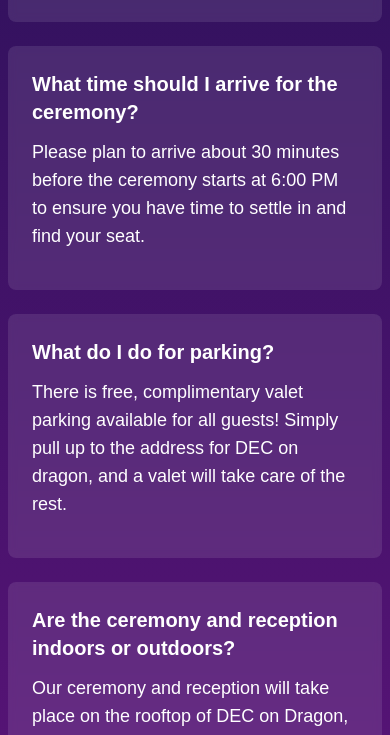
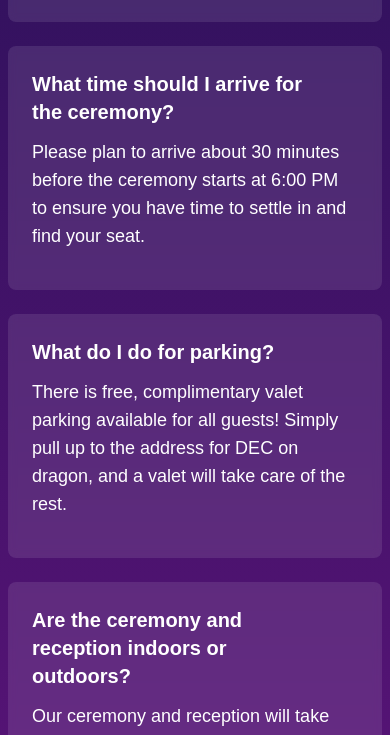
Before and after one commit to seanblonien/forever-fest-2026, a Next.js app: page /faqs in a window 390 px wide. Shown: the part 831-1566 px from the top of the page. Built offline with nearby package versions, Linux system fonts and the light colour scheme.

Commit message:
Added hash routing on FAQ page

```diff
--- a/components/home/EventDetails.tsx
+++ b/components/home/EventDetails.tsx
@@ -1,16 +1,13 @@
+import Link from 'next/link';
+
 export function EventDetails() {
-  // High-level event info component
-  const EventInfo = () => (
-    <div className="flex flex-col space-y-2 text-lavender-pink text-center md:text-left font-league-gothic">
-      <div className="text-4xl">Dallas, Texas</div>
-      <div className="text-lg opacity-80">DEC on Dragon</div>
-    </div>
-  );
-
   return (
     <div className="flex flex-col md:flex-row max-w-[600px] mx-auto px-4 mb-12 text-white items-center md:items-stretch">
       {/* Date Section - responsive layout */}
-      <div className="flex-1 text-center md:text-left md:relative mb-6 md:mb-0">
+      <Link
+        href="/faqs#when-is-the-wedding"
+        className="flex-1 text-center md:text-left md:relative mb-6 md:mb-0 cursor-pointer"
+      >
         {/* Mobile: Single line date */}
         <div className="md:hidden text-6xl font-black text-lavender-pink font-league-gothic">
           MARCH
@@ -32,14 +29,20 @@ export function EventDetails() {
             2026
           </div>
         </div>
-      </div>
+      </Link>
 
       {/* Vertical separator line - desktop only */}
       <div className="hidden md:block w-px bg-lavender-pink mx-8"></div>
 
       {/* Event Details Section */}
       <div className="flex-1 flex flex-col justify-center">
-        <EventInfo />
+        <Link
+          href="/faqs#where-is-the-wedding"
+          className="flex flex-col space-y-2 text-lavender-pink text-center md:text-left font-league-gothic cursor-pointer"
+        >
+          <div className="text-4xl">Dallas, Texas</div>
+          <div className="text-lg opacity-80">DEC on Dragon</div>
+        </Link>
       </div>
     </div>
   );
--- a/components/pages/FAQsPage.tsx
+++ b/components/pages/FAQsPage.tsx
@@ -1,6 +1,10 @@
+'use client';
+
 import MapLinks from '@/components/MapLinks';
-import {ExternalLink, Pin, Plane} from 'lucide-react';
+import {useRouteHash} from '@/hooks';
+import {ExternalLink, LinkIcon, Pin, Plane} from 'lucide-react';
 import Link from 'next/link';
+import {useState} from 'react';
 import {CalendarEmbedDynamic} from '../home';
 
 // Travel Link Component
@@ -33,13 +37,90 @@ function PinterestMoodboardLink() {
   );
 }
 
-type FAQ = {
+// Function to generate URL-friendly slugs from questions
+function generateSlug(question: string): string {
+  return question
+    .toLowerCase()
+    .replace(/[^a-z0-9\s-]/g, '') // Remove special characters
+    .replace(/\s+/g, '-') // Replace spaces with hyphens
+    .replace(/-+/g, '-') // Replace multiple hyphens with single hyphen
+    .trim();
+}
+
+type QuestionProps = {
+  question: string;
+  answer: string;
+  component?: React.ReactNode;
+  highlightedId: string | null;
+};
+
+function IndividualFAQ({question, answer, component, highlightedId}: QuestionProps) {
+  const [copiedTooltip, setCopiedTooltip] = useState(false);
+  const slug = generateSlug(question);
+  const isHighlighted = highlightedId === slug;
+
+  const copyLinkToClipboard = () => {
+    const url = `${window.location.origin}${window.location.pathname}#${slug}`;
+    navigator.clipboard.writeText(url);
+
+    // Show tooltip
+    setCopiedTooltip(true);
+
+    // Hide tooltip after 1.5 seconds
+    setTimeout(() => {
+      setCopiedTooltip(false);
+    }, 1500);
+  };
+
+  return (
+    <div
+      id={slug}
+      className={`bg-white/10 backdrop-blur-sm rounded-lg p-6 transition-all duration-500 group/question ${
+        isHighlighted
+          ? 'ring-2 ring-[#DE1ACE] shadow-lg shadow-[#DE1ACE]/50 bg-white/20'
+          : ''
+      }`}
+    >
+      <div className="flex items-center justify-between mb-3">
+        <h3
+          className="text-xl font-bold flex-1 cursor-pointer group-hover/question:underline transition-all duration-200"
+          onClick={copyLinkToClipboard}
+          title="Copy link to this question"
+        >
+          {question}
+        </h3>
+        <div className="relative">
+          <button
+            onClick={copyLinkToClipboard}
+            className="ml-3 p-1 rounded hover:bg-white/10 transition-all duration-200 opacity-0 group-hover/question:opacity-100"
+            title="Copy link to this question"
+          >
+            <LinkIcon className="w-4 h-4 text-white/60 hover:text-white transition-colors duration-200" />
+          </button>
+          {copiedTooltip && (
+            <div className="absolute -top-8 -left-4 bg-[#DE1ACE]/90 text-white text-sm px-3 py-2 rounded-lg whitespace-nowrap z-10 shadow-lg transition-opacity duration-300 animate-in fade-in-0">
+              Link copied!
+            </div>
+          )}
+        </div>
+      </div>
+      <p className="text-lg mb-4">{answer}</p>
+      {component && (
+        <div className="mt-4 flex justify-center">
+          {component}
+        </div>
+      )}
+    </div>
+  );
+}
+
+type FAQData = {
   question: string;
   answer: string;
   component?: React.ReactNode;
 };
 
-const faqs: FAQ[] = [
+const faqs: FAQData[] = [
   // Essential Event Details
   {
     question: 'When is the wedding?',
@@ -111,21 +192,21 @@ const faqs: FAQ[] = [
 ];
 
 export default function FAQsPage() {
+  const {currentHash} = useRouteHash();
+
   return (
     <div className="w-full max-w-[600px] mx-auto text-center text-white pt-6 pb-12 px-2 md:px-0">
       <h1 className="text-4xl md:text-6xl mb-8 font-league-gothic">FAQs</h1>
       <div className="space-y-6">
         <div className="space-y-6 text-left">
           {faqs.map((faq, index) => (
-            <div key={index} className="bg-white/10 backdrop-blur-sm rounded-lg p-6">
-              <h3 className="text-xl mb-3 font-bold">{faq.question}</h3>
-              <p className="text-lg mb-4">{faq.answer}</p>
-              {faq.component && (
-                <div className="mt-4 flex justify-center">
-                  {faq.component}
-                </div>
-              )}
-            </div>
+            <IndividualFAQ
+              key={index}
+              question={faq.question}
+              answer={faq.answer}
+              component={faq.component}
+              highlightedId={currentHash}
+            />
           ))}
         </div>
       </div>
--- a/components/pages/OurStoryPage.tsx
+++ b/components/pages/OurStoryPage.tsx
@@ -1,4 +1,5 @@
 import Image from 'next/image';
+import Link from 'next/link';
 import Zoom from 'react-medium-image-zoom';
 import 'react-medium-image-zoom/dist/styles.css';
 import '../../styles/zoom-custom.css';
@@ -9,6 +10,7 @@ type TimelineItem = {
   date: string;
   label: string;
   grid?: boolean;
+  dateLink?: string;
   photos?: {
     id: number;
     src: string;
@@ -129,6 +131,7 @@ const timelineData: TimelineItem[] = [
     id: 13,
     date: 'March 28th, 2026',
     label: '➡️ Forever Fest 2026!',
+    dateLink: '/faqs#when-is-the-wedding',
   },
 ];
 
@@ -156,21 +159,15 @@ export default function OurStoryPage() {
 
         {/* Timeline Items */}
         <div className="space-y-12">
-          {timelineData.map((item) => (
-            <div key={item.id} className="relative">
-              {/* Disco Ball Point - precisely centered on the vertical line */}
-              <div className="absolute -left-4 top-4 w-0 h-0 flex items-center justify-center -translate-x-1/2">
-                <span className="text-2xl leading-none">🪩</span>
-              </div>
-
-              {/* Content */}
-              <div className="ml-4">
+          {timelineData.map((item) => {
+            const content = (
+              <>
                 {/* Date and Label */}
                 <div className="mb-4">
-                  <h3 className="text-2xl font-alex-brush text-papaya-whip mb-1">
+                  <h3 className="text-2xl font-alex-brush mb-1 transition-transform duration-300 hover:scale-[1.2] origin-left">
                     {item.date}
                   </h3>
-                  <h4 className="text-xl font-league-gothic text-papaya-whip">
+                  <h4 className="text-xl font-league-gothic transition-transform duration-300 hover:scale-[1.2] origin-left">
                     {item.label}
                   </h4>
                 </div>
@@ -202,9 +199,31 @@ export default function OurStoryPage() {
                     ))}
                   </div>
                 )}
+              </>
+            );
+
+            return (
+              <div key={item.id} className="relative">
+                {/* Disco Ball Point - precisely centered on the vertical line */}
+                <div className="absolute -left-4 top-4 w-0 h-0 flex items-center justify-center -translate-x-1/2">
+                  <span className="text-3xl leading-none cursor-pointer transition-transform duration-houseBpm hover:scale-150 hover:rotate-360 active:scale-150 active:rotate-360">🪩</span>
+                </div>
+
+                {/* Content */}
+                <div className="ml-4">
+                  {item.dateLink
+                    ? (
+                        <Link href={item.dateLink} className="block hover:opacity-80 transition-opacity duration-200">
+                          {content}
+                        </Link>
+                      )
+                    : (
+                        content
+                      )}
+                </div>
               </div>
-            </div>
-          ))}
+            );
+          })}
         </div>
       </div>
     </div>
--- a/hooks/index.ts
+++ b/hooks/index.ts
@@ -1 +1,2 @@
 export * from './useInViewLazyLoad';
+export * from './useRouteHash';
--- /dev/null
+++ b/hooks/useRouteHash.ts
@@ -0,0 +1,69 @@
+'use client';
+
+import {useEffect, useState} from 'react';
+
+type UseRouteHashOptions = {
+  /**
+   * Duration in milliseconds to keep the hash highlighted before clearing it
+   * @default 3000
+   */
+  highlightDuration?: number;
+
+  /**
+   * Whether to automatically clear the highlight after the duration
+   * @default true
+   */
+  autoClear?: boolean;
+};
+
+/**
+ * Custom hook to manage URL hash state and highlighting
+ *
+ * @param options Configuration options for the hook
+ * @returns Object containing the current hash value and a function to manually set it
+ */
+export function useRouteHash(options: UseRouteHashOptions = {}) {
+  const {highlightDuration = 3000, autoClear = true} = options;
+  const [currentHash, setCurrentHash] = useState<string | null>(null);
+
+  useEffect(() => {
+    // Check for hash in URL on mount and when hash changes
+    const handleHashChange = () => {
+      const hash = window.location.hash.slice(1); // Remove the # symbol
+      if (hash) {
+        setCurrentHash(hash);
+
+        // Remove highlight after specified duration if autoClear is enabled
+        if (autoClear) {
+          setTimeout(() => setCurrentHash(null), highlightDuration);
+        }
+      } else {
+        // Clear highlight immediately if no hash
+        setCurrentHash(null);
+      }
+    };
+
+    // Check on mount
+    handleHashChange();
+
+    // Listen for hash changes
+    window.addEventListener('hashchange', handleHashChange);
+
+    return () => {
+      window.removeEventListener('hashchange', handleHashChange);
+    };
+  }, [highlightDuration, autoClear]);
+
+  /**
+   * Manually set the current hash value
+   * Useful for programmatically controlling the highlighted state
+   */
+  const setHash = (hash: string | null) => {
+    setCurrentHash(hash);
+  };
+
+  return {
+    currentHash,
+    setHash,
+  };
+}
--- a/tailwind.config.ts
+++ b/tailwind.config.ts
@@ -49,6 +49,13 @@ const config: Config = {
           foreground: 'hsl(var(--popover-foreground))',
         },
       },
+      // Custom animations
+      rotate: {
+        360: '360deg',
+      },
+      transitionDuration: {
+        houseBpm: '468ms',
+      },
     },
   },
   // Keep tailwindcss-animate for shadcn/ui components
```
